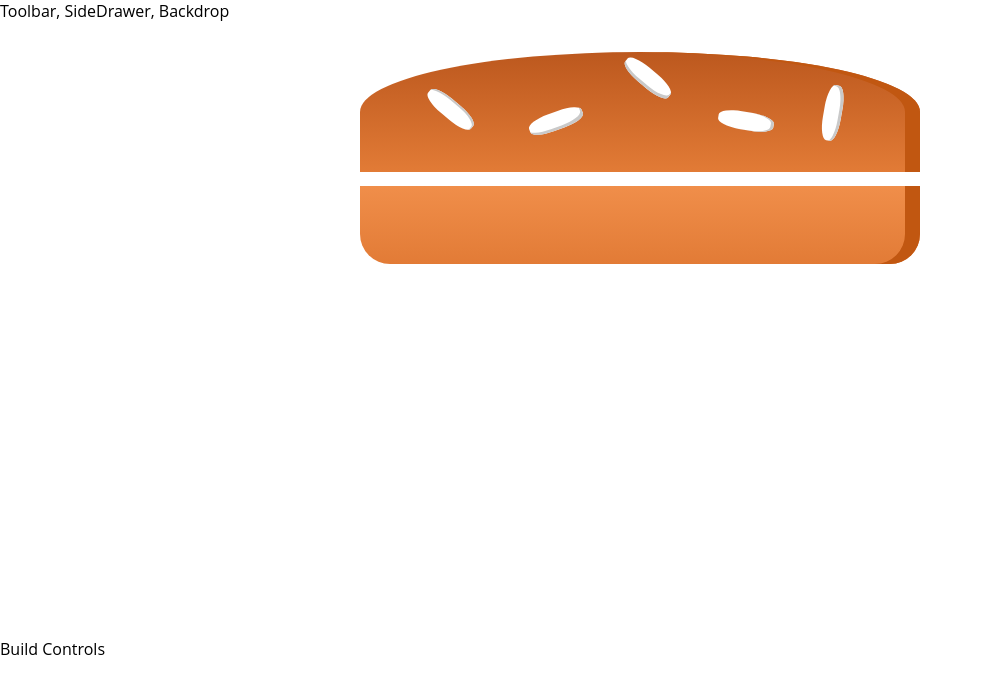
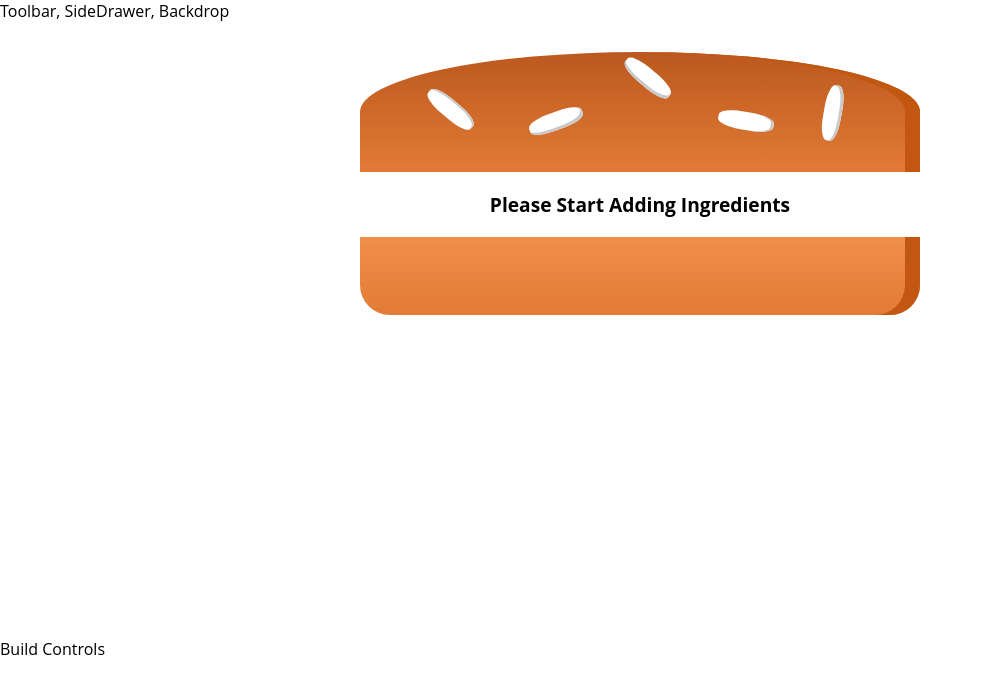
Before and after one commit to stLoiz/react-project-burger-builder-with-redux-saga, a React (Create React App) app: page / in a window 1280 px wide. Shown: the top 694 px of the page, without its empty margins (0-983 px from the left). Built offline with nearby package versions, Linux system fonts and the light colour scheme.

Commit message:
Show a message if there are no ingredients

```diff
--- a/src/components/Burger/Burger.js
+++ b/src/components/Burger/Burger.js
@@ -18,6 +18,10 @@ const burger = ({ ingredients }) => {
       return arr.concat(el);
     }, []);
 
+  if (transformIngredients.length === 0) {
+    transformIngredients = <p> Please Start Adding Ingredients </p>;
+  }
+
   return (
     <div className={classes.Burger}>
       <BurgerIngredient type="bread-top" />
```
